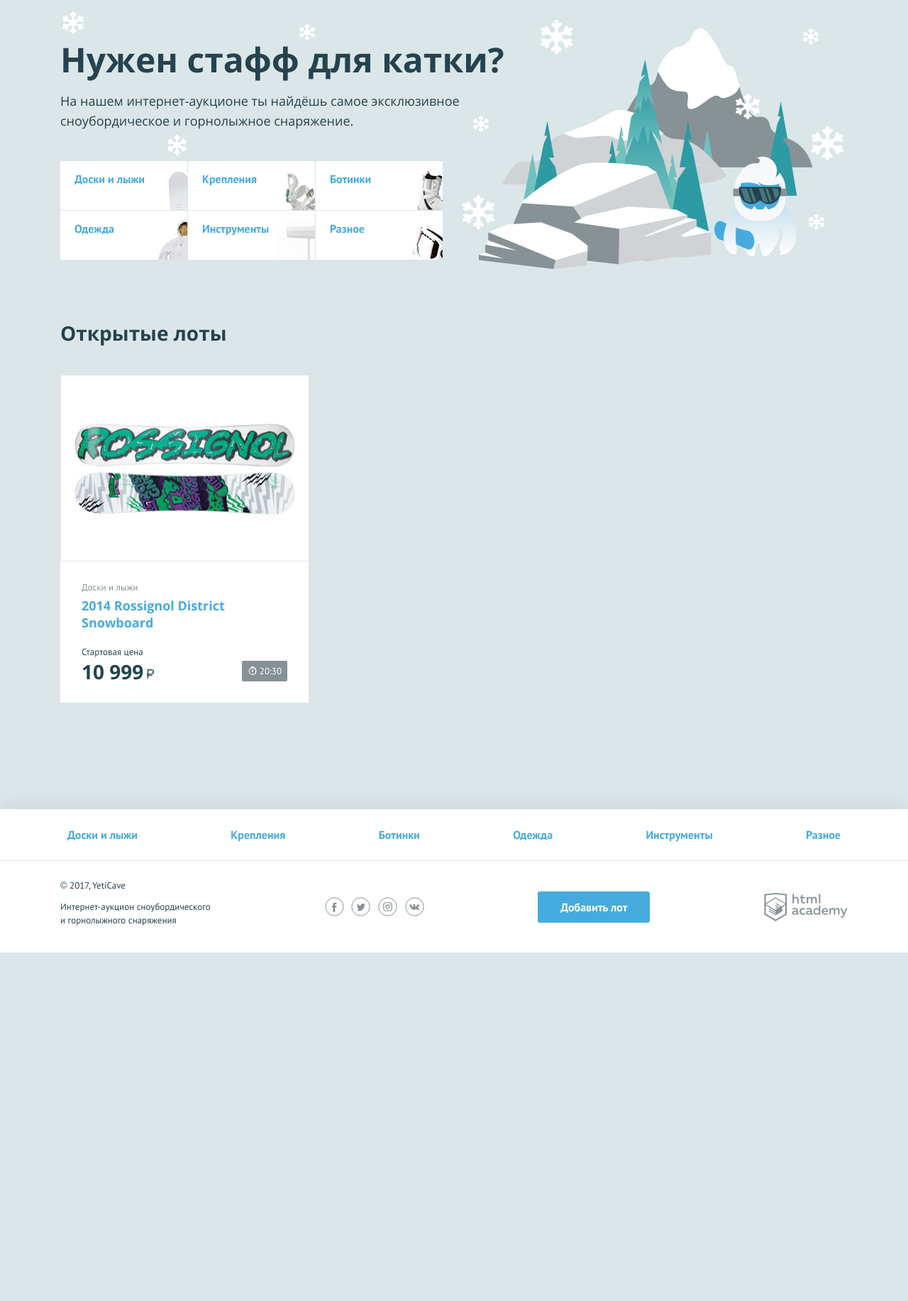
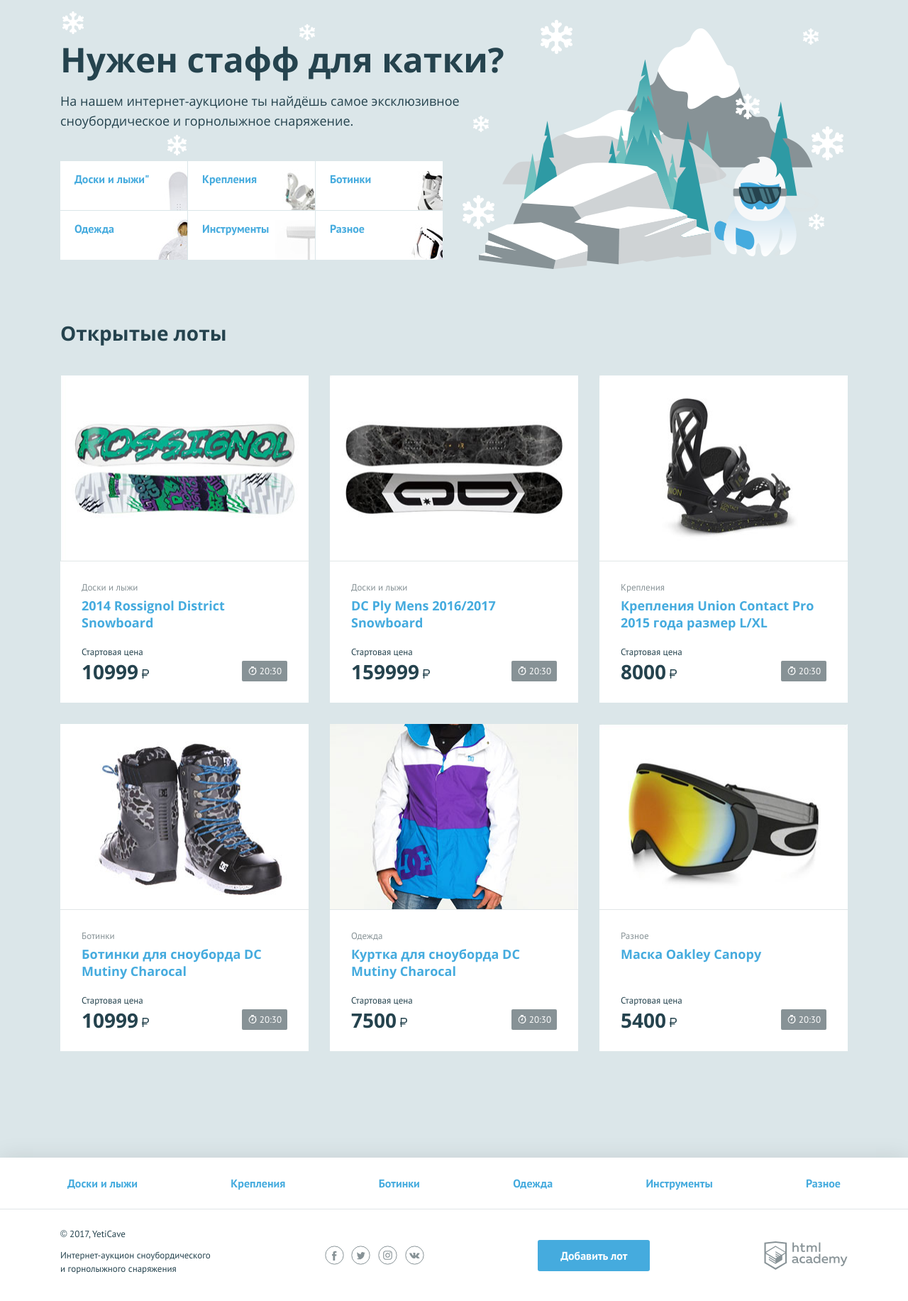
Before and after one commit to Faunteleroy/126238-yeticave, a PHP site: page / in a window 1280 px wide. Shown: the part 107-1940 px from the top of the page at 71% size. Before the commit the page ends 1449 px from the top, so only its background shows below. Run offline with PHP 8.4, Linux system fonts and the light colour scheme.

Commit message:
Итерация по массивам

```diff
--- a/index.php
+++ b/index.php
@@ -25,6 +25,49 @@ $count_min = floor((($tomorrow - $now) % SECONDS_IN_HOUR) / SECONDS_IN_MIN);
 $count_min = str_pad($count_min, 2, "0", STR_PAD_LEFT);
 $lot_time_remaining = $count_hour . ":" . $count_min;
 // далее нужно вычислить оставшееся время до начала следующих суток и записать его в переменную $lot_time_remaining
+
+$category_list = ["Доски и лыжи", "Крепления", "Ботинки", "Одежда", "Инструменты", "Разное"];
+$cur_category = 0;
+
+$ads_list = [
+    0 => [
+        'name' => '2014 Rossignol District Snowboard',
+        'category' => 'Доски и лыжи',
+        'price' => '10999',
+        'url' => 'img/lot-1.jpg'
+    ],
+    1 => [
+        'name' => 'DC Ply Mens 2016/2017 Snowboard',
+        'category' => 'Доски и лыжи',
+        'price' => '159999',
+        'url' => 'img/lot-2.jpg'
+    ],
+    2 => [
+        'name' => 'Крепления Union Contact Pro 2015 года размер L/XL',
+        'category' => 'Крепления',
+        'price' => '8000',
+        'url' => 'img/lot-3.jpg'
+    ],
+    3 => [
+        'name' => 'Ботинки для сноуборда DC Mutiny Charocal',
+        'category' => 'Ботинки',
+        'price' => '10999',
+        'url' => 'img/lot-4.jpg'
+    ],
+    4 => [
+        'name' => 'Куртка для сноуборда DC Mutiny Charocal',
+        'category' => 'Одежда',
+        'price' => '7500',
+        'url' => 'img/lot-5.jpg'
+    ],
+    5 => [
+        'name' => 'Маска Oakley Canopy',
+        'category' => 'Разное',
+        'price' => '5400',
+        'url' => 'img/lot-6.jpg'
+    ]
+];
+
 ?>
 <!DOCTYPE html>
 <html lang="ru">
@@ -80,22 +123,22 @@ $lot_time_remaining = $count_hour . ":" . $count_min;
         <p class="promo__text">На нашем интернет-аукционе ты найдёшь самое эксклюзивное сноубордическое и горнолыжное снаряжение.</p>
         <ul class="promo__list">
             <li class="promo__item promo__item--boards">
-                <a class="promo__link" href="all-lots.html">Доски и лыжи</a>
+                <a class="promo__link" href="all-lots.html"><?=$category_list[$cur_category]; $cur_category++; ?>"</a>
             </li>
             <li class="promo__item promo__item--attachment">
-                <a class="promo__link" href="all-lots.html">Крепления</a>
+                <a class="promo__link" href="all-lots.html"><?=$category_list[$cur_category]; $cur_category++; ?></a>
             </li>
             <li class="promo__item promo__item--boots">
-                <a class="promo__link" href="all-lots.html">Ботинки</a>
+                <a class="promo__link" href="all-lots.html"><?=$category_list[$cur_category]; $cur_category++; ?></a>
             </li>
             <li class="promo__item promo__item--clothing">
-                <a class="promo__link" href="all-lots.html">Одежда</a>
+                <a class="promo__link" href="all-lots.html"><?=$category_list[$cur_category]; $cur_category++; ?></a>
             </li>
             <li class="promo__item promo__item--tools">
-                <a class="promo__link" href="all-lots.html">Инструменты</a>
+                <a class="promo__link" href="all-lots.html"><?=$category_list[$cur_category]; $cur_category++; ?></a>
             </li>
             <li class="promo__item promo__item--other">
-                <a class="promo__link" href="all-lots.html">Разное</a>
+                <a class="promo__link" href="all-lots.html"><?=$category_list[$cur_category]; $cur_category++; ?></a>
             </li>
         </ul>
     </section>
@@ -104,17 +147,18 @@ $lot_time_remaining = $count_hour . ":" . $count_min;
             <h2>Открытые лоты</h2>
         </div>
         <ul class="lots__list">
+        <?php foreach ($ads_list as $key => $val): ?>
             <li class="lots__item lot">
                 <div class="lot__image">
-                    <img src="img/lot-1.jpg" width="350" height="260" alt="Сноуборд">
+                    <img src="<?=$val['url'];?>" width="350" height="260" alt="Сноуборд">
                 </div>
                 <div class="lot__info">
-                    <span class="lot__category">Доски и лыжи</span>
-                    <h3 class="lot__title"><a class="text-link" href="lot.html">2014 Rossignol District Snowboard</a></h3>
+                    <span class="lot__category"><?=$val['category'];?></span>
+                    <h3 class="lot__title"><a class="text-link" href="lot.html"><?=$val['name'];?></a></h3>
                     <div class="lot__state">
                         <div class="lot__rate">
                             <span class="lot__amount">Стартовая цена</span>
-                            <span class="lot__cost">10 999<b class="rub">р</b></span>
+                            <span class="lot__cost"><?=$val['price'];?><b class="rub">р</b></span>
                         </div>
                         <div class="lot__timer timer">
                             <?=$lot_time_remaining;?>
@@ -122,6 +166,7 @@ $lot_time_remaining = $count_hour . ":" . $count_min;
                     </div>
                 </div>
             </li>
+        <?php endforeach; ?>
         </ul>
     </section>
 </main>
```
